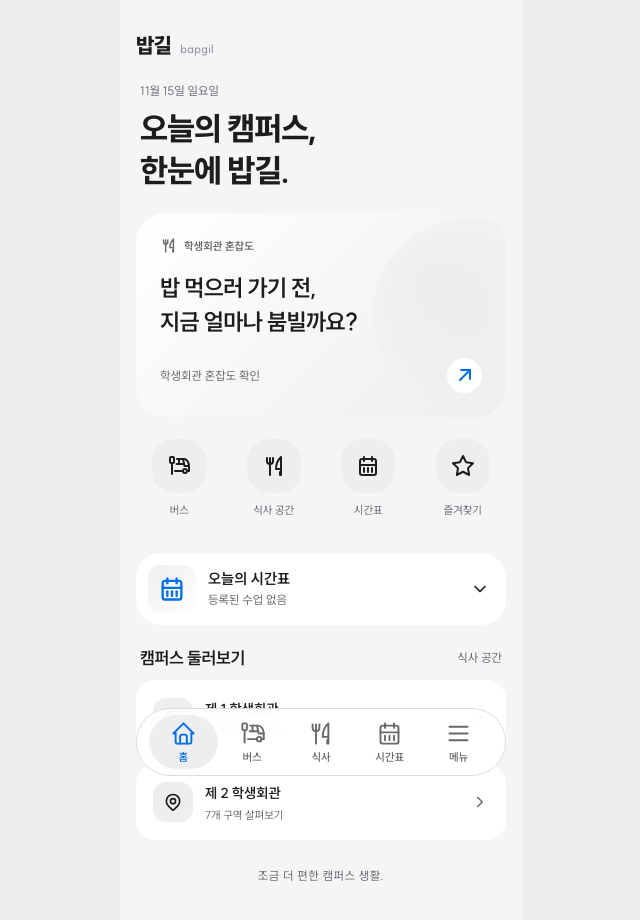
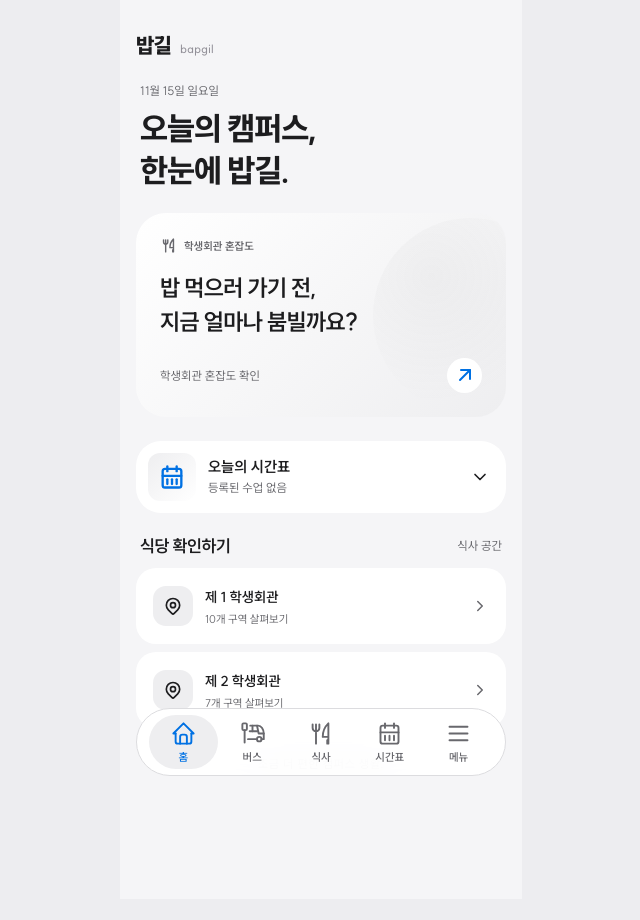
Before and after one commit to Tsimoo07/AdventureDesign05, a React (Vite) app in the folder my-pwa-app/: page /home in a window 1280 px wide. Shown: the top 920 px of the page, without its empty margins (319-959 px from the left). After the commit the page ends 899 px from the top, so only its background shows below. Built offline with nearby package versions, Linux system fonts and the light colour scheme; data requests are answered from the project's data file.

Commit message:
fix:메인화면 버튼 제거

```diff
--- a/my-pwa-app/src/pages/DashboardPage.tsx
+++ b/my-pwa-app/src/pages/DashboardPage.tsx
@@ -3,8 +3,6 @@ import { ExpandSchedule } from "../components/ExpandSchedule";
 import { Link } from "react-router-dom";
 import {
   IconArrowUpRight,
-  IconBusStop,
-  IconCalendarMonth,
   IconChevronRight,
   IconMapPin,
   IconStar,
@@ -76,27 +74,9 @@ export default function DashboardPage() {
           </span>
         </span>
       </Link>
-      <div className="dashboard-shortcuts">
-        <Link to="/bus">
-          <IconBusStop />
-          <span>버스</span>
-        </Link>
-        <Link to="/food/places">
-          <IconToolsKitchen2 />
-          <span>식사 공간</span>
-        </Link>
-        <Link to="/timetable">
-          <IconCalendarMonth />
-          <span>시간표</span>
-        </Link>
-        <Link to="/food/places?saved=1">
-          <IconStar />
-          <span>즐겨찾기</span>
-        </Link>
-      </div>
       <ExpandSchedule lessons={todayLessons} />
       <div className="dashboard-section-heading">
-        <h2>캠퍼스 둘러보기</h2>
+        <h2>식당 확인하기</h2>
         <span>{isDemo ? "예시 정보" : "식사 공간"}</span>
       </div>
       <div className="dashboard-places">
```
Also changed, not shown: my-pwa-app/src/assets/Byelidali.png (added).
